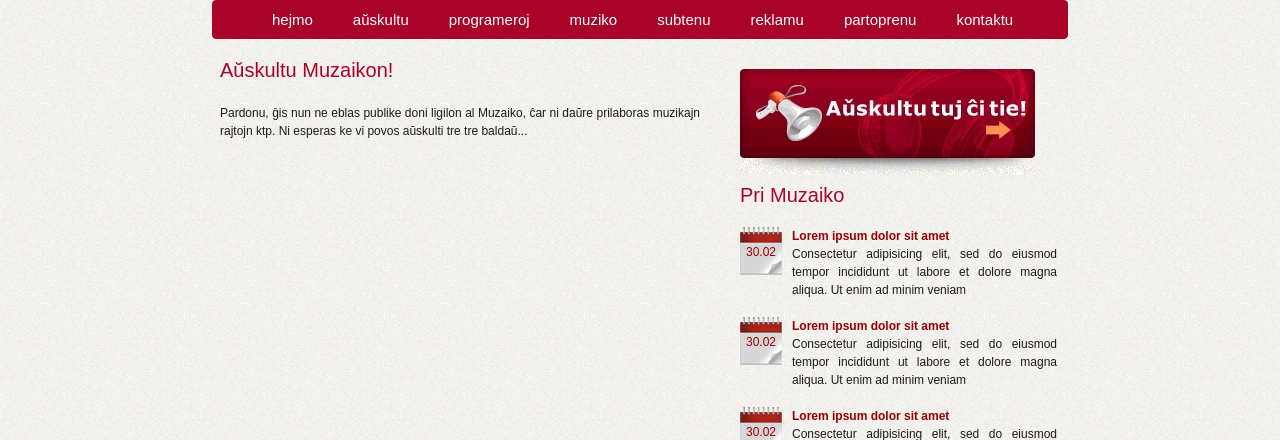
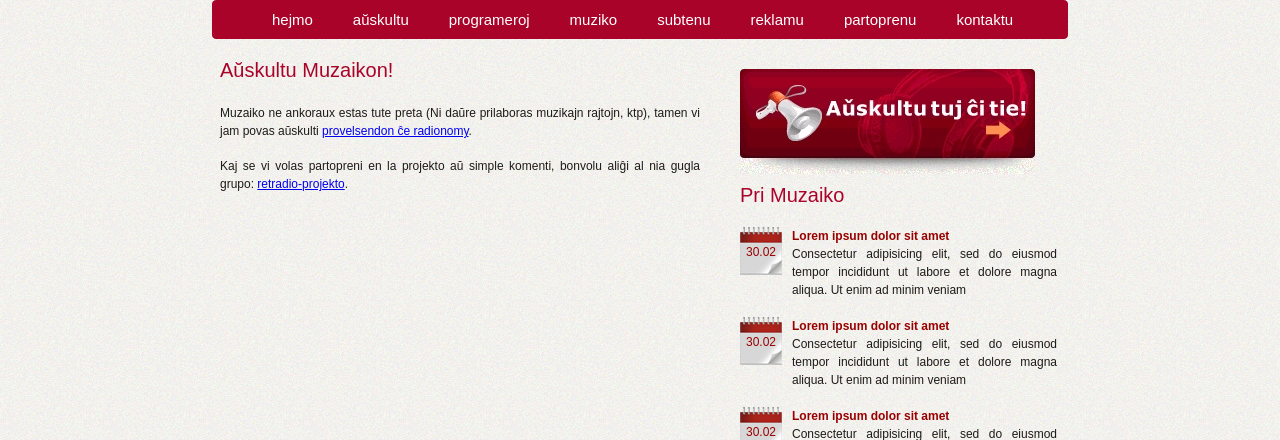
Before and after one commit to bpeel/Muzaiko, a PHP site: page /auxskultu in a window 1280 px wide. Shown: the part 163-603 px from the top of the page. Run offline with PHP 8.4, Linux system fonts and the light colour scheme.

Commit message:
aldonis ligilon al radionomy kaj al la gugla grupo

```diff
--- a/auxskultu.php
+++ b/auxskultu.php
@@ -2,7 +2,11 @@
 include('inc/inc.php');
 page_header('Aŭskultu Muzaikon!');
 ?>
-<p>Pardonu, ĝis nun ne eblas publike doni ligilon al Muzaiko, ĉar ni daŭre prilaboras muzikajn rajtojn ktp. Ni esperas ke vi povos aŭskulti tre tre baldaŭ...</p>
+<p>Muzaiko ne ankoraux estas tute preta (Ni daŭre prilaboras muzikajn rajtojn, ktp), tamen vi jam povas aŭskulti <a href="http://www.radionomy.com/en/radio/muzaikoinfo/listen#">provelsendon ĉe radionomy</a>.
+</p>
+<p>
+Kaj se vi volas partopreni en la projekto aŭ simple komenti, bonvolu aliĝi al nia gugla grupo: <a href="https://groups.google.com/group/retradio-projekto">retradio-projekto</a>.
+</p>
 <?php
 right();
 right_contents();
```
